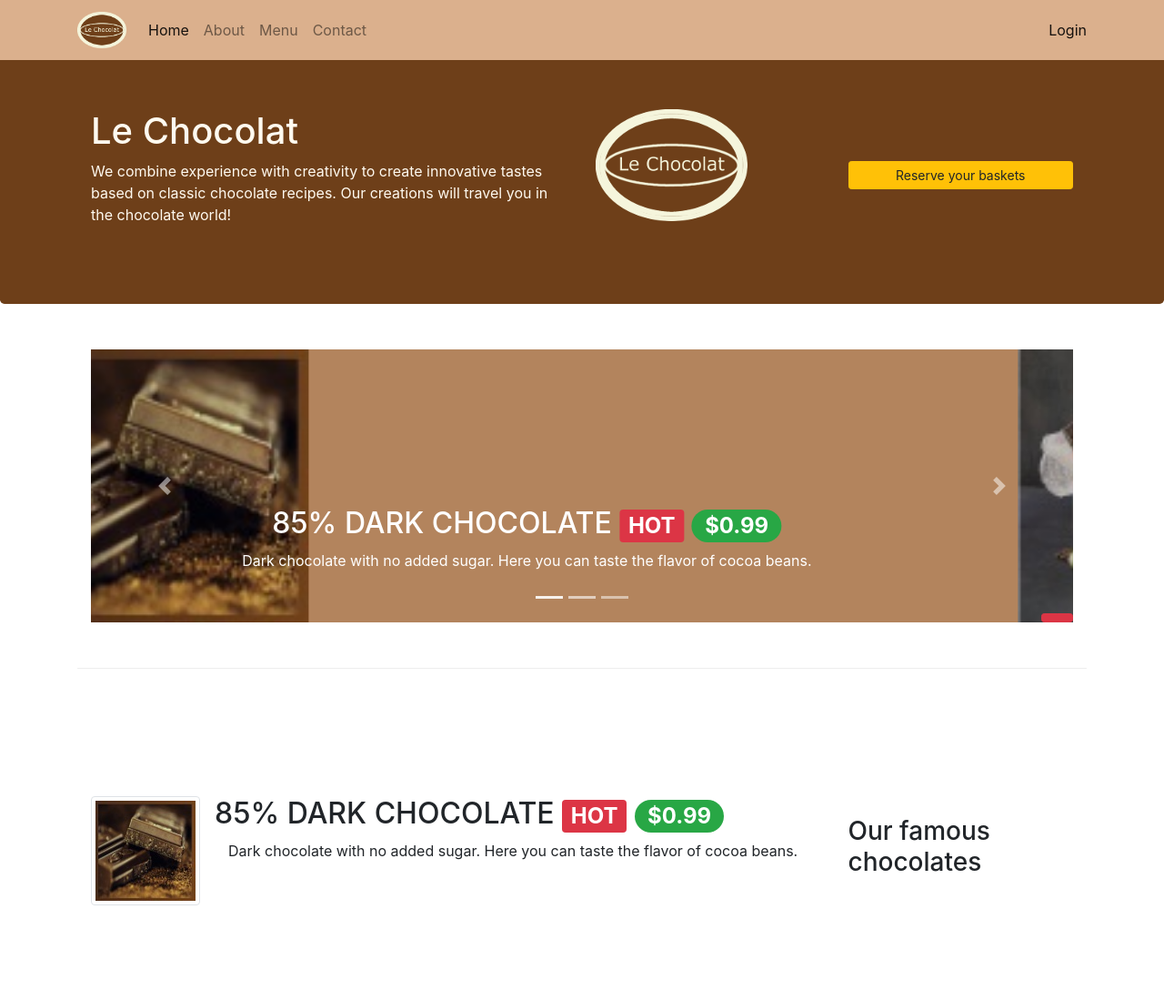
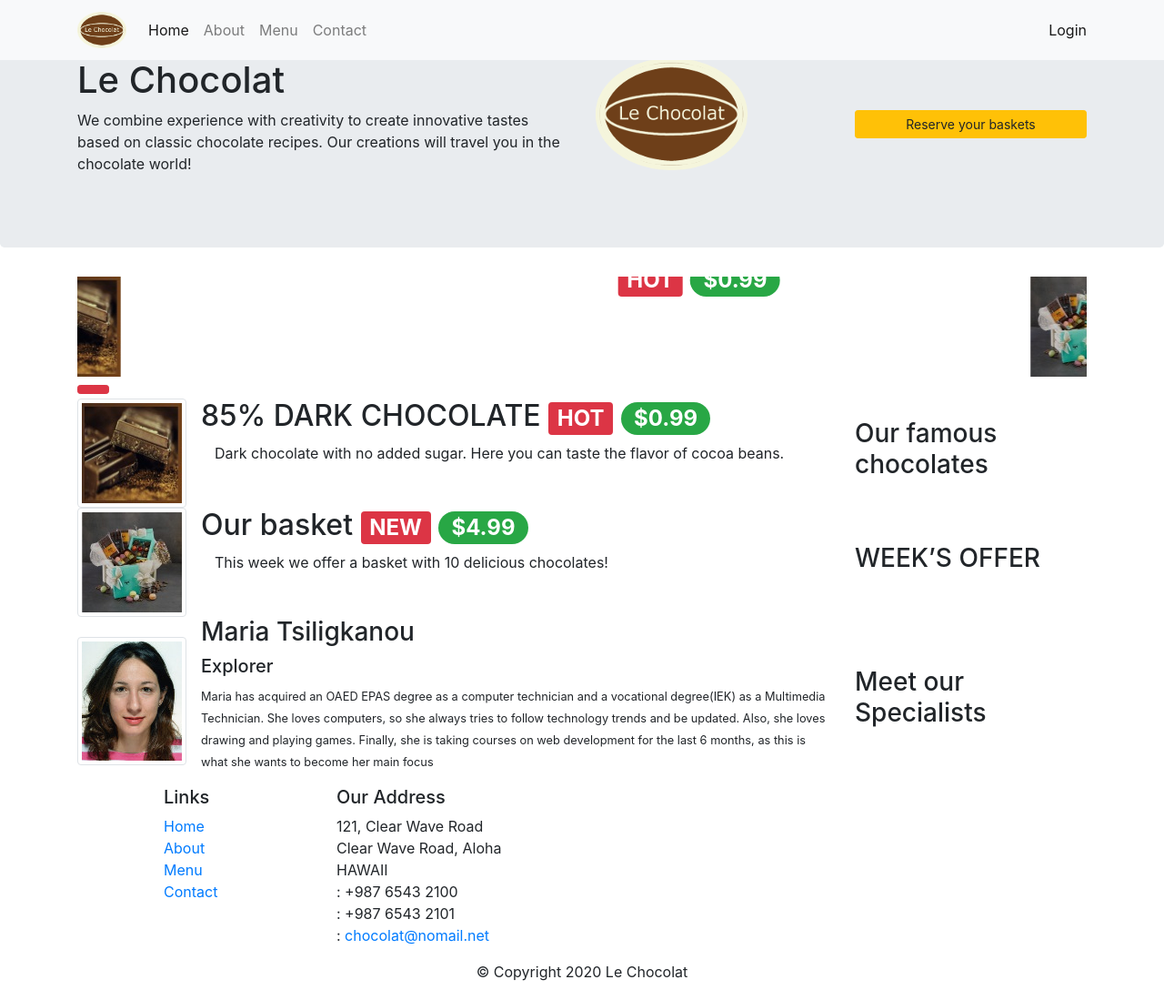
Before and after one commit to MChilly/leChocolat, a website: page index.html in a window 1280 px wide. Shown: the top 1099 px of the page at 91% size. Drawn offline with nearby package versions, Linux system fonts and the light colour scheme; files whose address does not match are found by name.

Commit message:
Update index.html

```diff
--- a/index.html
+++ b/index.html
@@ -11,7 +11,7 @@
 	<link rel="stylesheet" href="https://stackpath.bootstrapcdn.com/bootstrap/4.3.1/css/bootstrap.min.css">
 	<script src="https://stackpath.bootstrapcdn.com/bootstrap/4.3.1/js/bootstrap.min.js"></script>
 	<!-- My stylesheet -->
-	<link href="css/styles.css" rel="stylesheet">
+<!-- 	<link href="css/styles.css" rel="stylesheet"> -->
 	<!-- endbuild -->
 </head>
 
```
